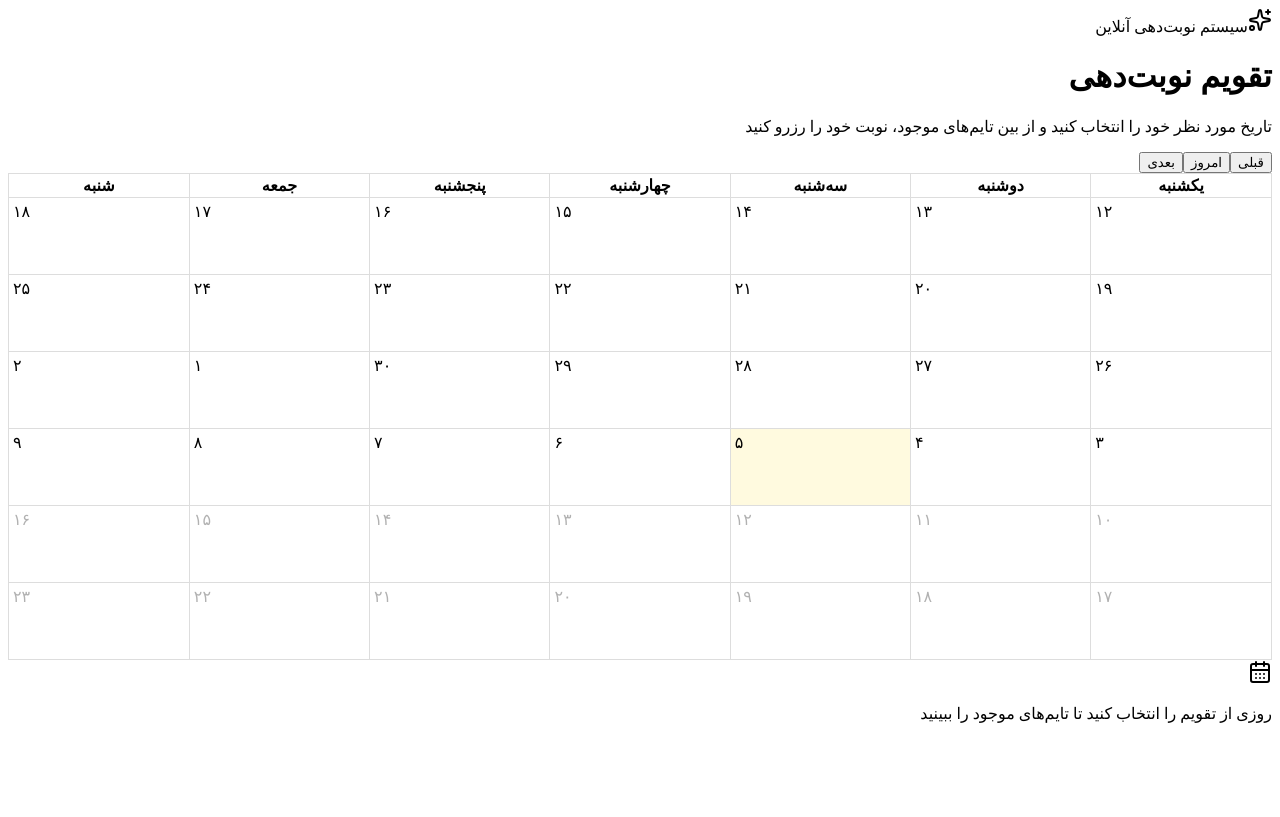
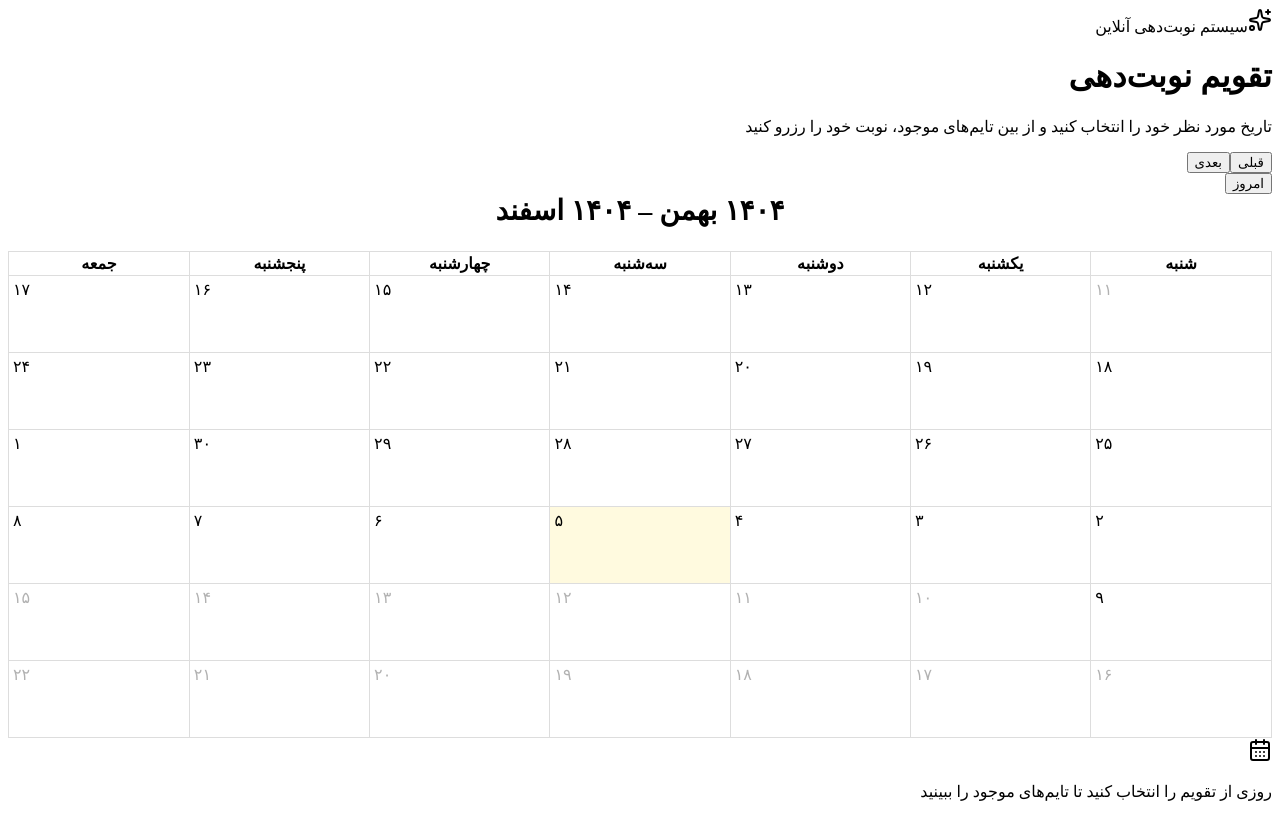
Before and after one commit to A-masoud/hamraz-front, a Next.js app: page /CalenderPage in a window 1280 px wide. Built offline with nearby package versions, Linux system fonts and the light colour scheme; no server answers.

Commit message:
رسپانس و استایل دهی جدید برای تقویم

```diff
--- a/src/components/ui/FullCalendar.jsx
+++ b/src/components/ui/FullCalendar.jsx
@@ -1,60 +1,109 @@
 "use client";
-import { useRef, useMemo } from "react";
+
+import { useCallback, useMemo, useRef } from "react";
 import FullCalendar from "@fullcalendar/react";
 import dayGridPlugin from "@fullcalendar/daygrid";
 import interactionPlugin from "@fullcalendar/interaction";
-
+import faLocale from "@fullcalendar/core/locales/fa";
 
 export default function Calendar({ events, onDateClick }) {
   const calendarRef = useRef(null);
 
-  const goPrev = () => calendarRef.current.getApi().prev();
-  const goNext = () => calendarRef.current.getApi().next();
-  const goToday = () => calendarRef.current.getApi().today();
+  const handleDateClick = useCallback(
+    (info) => onDateClick(info.dateStr),
+    [onDateClick]
+  );
 
   const plugins = useMemo(() => [dayGridPlugin, interactionPlugin], []);
 
+  const handlePrev = () => {
+    const api = calendarRef.current?.getApi();
+    api?.prev();
+  };
+
+  const handleNext = () => {
+    const api = calendarRef.current?.getApi();
+    api?.next();
+  };
+
+  const handleToday = () => {
+    const api = calendarRef.current?.getApi();
+    api?.today();
+  };
+
+  // Custom render برای Event - ریسپانسیو
+  const renderEventContent = (eventInfo) => (
+    <div className="bg-gradient-to-r from-pink-500 to-blue-500 text-white text-[10px] sm:text-xs md:text-sm rounded-full px-1.5 sm:px-2 md:px-3 py-0.5 sm:py-1 shadow-sm whitespace-nowrap overflow-hidden text-ellipsis max-w-full">
+      {eventInfo.event.title}
+    </div>
+  );
+
+  // Custom render برای Day Cell - ریسپانسیو
+  const renderDayCellContent = (dayCellInfo) => (
+    <div className="hover:bg-pink-50 transition-colors duration-200 cursor-pointer rounded-md sm:rounded-lg text-xs sm:text-sm md:text-base flex justify-center items-center h-6 sm:h-8 md:h-10 w-full">
+      {dayCellInfo.dayNumberText.replace("日", "")}
+    </div>
+  );
+
+  // Custom render برای Day Header
+  const renderDayHeaderContent = (headerInfo) => (
+    <div className="text-gray-500 sm:text-gray-600 text-[10px] sm:text-xs md:text-sm font-medium py-2 sm:py-3">
+      {headerInfo.text}
+    </div>
+  );
+
   return (
-    <div className="bg-white -scale-z-50 rounded-3xl shadow-xl border border-gray-100 p-6 overflow-hidden">
-      {/* دکمه‌های کنترل تقویم */}
-      <div className="flex justify-between mb-4 flex-wrap gap-2">
+    <div className="w-full -scale-z-50 max-w-full bg-white rounded-xl sm:rounded-2xl md:rounded-3xl shadow-md sm:shadow-lg border border-gray-100 p-2 sm:p-4 md:p-6 overflow-hidden">
+      {/* دکمه‌های سفارشی */}
+      <div className="flex justify-between items-center mb-3 sm:mb-4 md:mb-5 px-1">
+        <div className="flex gap-1.5 sm:gap-2 md:gap-3">
           <button
-          onClick={goPrev}
-          className="bg-pink-500 text-white px-3 py-1 rounded-lg shadow-sm hover:bg-pink-600 transition-colors"
+            onClick={handlePrev}
+            className="bg-gray-100 hover:bg-gray-200 active:bg-gray-300 text-gray-700 rounded-lg px-2.5 py-1 sm:px-4 sm:py-1.5 md:px-5 md:py-2 text-[11px] sm:text-sm md:text-base font-medium transition-all duration-200 active:scale-95 hover:shadow-sm"
           >
             قبلی
           </button>
           <button
-          onClick={goToday}
-          className="bg-blue-500 text-white px-3 py-1 rounded-lg shadow-sm hover:bg-blue-600 transition-colors"
-        >
-          امروز
-        </button>
-        <button
-          onClick={goNext}
-          className="bg-pink-500 text-white px-3 py-1 rounded-lg shadow-sm hover:bg-pink-600 transition-colors"
+            onClick={handleNext}
+            className="bg-gray-100 hover:bg-gray-200 active:bg-gray-300 text-gray-700 rounded-lg px-2.5 py-1 sm:px-4 sm:py-1.5 md:px-5 md:py-2 text-[11px] sm:text-sm md:text-base font-medium transition-all duration-200 active:scale-95 hover:shadow-sm"
           >
             بعدی
           </button>
         </div>
 
-      {/* تقویم */}
+        <button
+          onClick={handleToday}
+          className="bg-gradient-to-r from-pink-500 to-blue-500 hover:from-pink-600 hover:to-blue-600 active:from-pink-700 active:to-blue-700 text-white rounded-lg px-3 py-1 sm:px-5 sm:py-1.5 md:px-6 md:py-2 text-[11px] sm:text-sm md:text-base font-bold shadow-md hover:shadow-lg active:shadow-sm transition-all duration-200 active:scale-95"
+        >
+          امروز
+        </button>
+      </div>
+
+      <div className="min-w-[280px]">
         <FullCalendar
           ref={calendarRef}
           plugins={plugins}
           initialView="dayGridMonth"
           events={events}
-        dateClick={(info) => onDateClick(info.dateStr)}
+          dateClick={handleDateClick}
           height="auto"
-        locale="fa"
+          locale={faLocale}
           direction="rtl"
-        headerToolbar={false} // دکمه‌ها رو خودمون ساختیم
-        buttonText={{ today: "امروز" }}
+          headerToolbar={{
+            left: "",
+            center: "title",
+            right: "",
+          }}
           titleFormat={{ year: "numeric", month: "long" }}
-        dayHeaderClassNames="text-gray-600 text-[11px] sm:text-sm font-medium py-3"
-        dayCellClassNames="hover:bg-pink-50 transition-colors duration-200 cursor-pointer rounded-lg"
-        eventClassNames="bg-gradient-to-r from-pink-500 to-blue-500 text-white text-xs rounded-full px-2 py-1 shadow-sm"
+          titleClassNames="text-sm sm:text-lg md:text-xl font-bold text-gray-800 py-2 sm:py-3"
+          dayMaxEvents={true}
+          moreLinkClassNames="text-[10px] sm:text-xs text-pink-500 hover:text-pink-600 font-medium"
+          eventContent={renderEventContent}
+          dayCellContent={renderDayCellContent}
+          dayHeaderContent={renderDayHeaderContent}
+          viewClassNames="bg-white"
         />
+      </div>
     </div>
   );
 }
```
Lines whose indentation alone changed are shown as unchanged.
